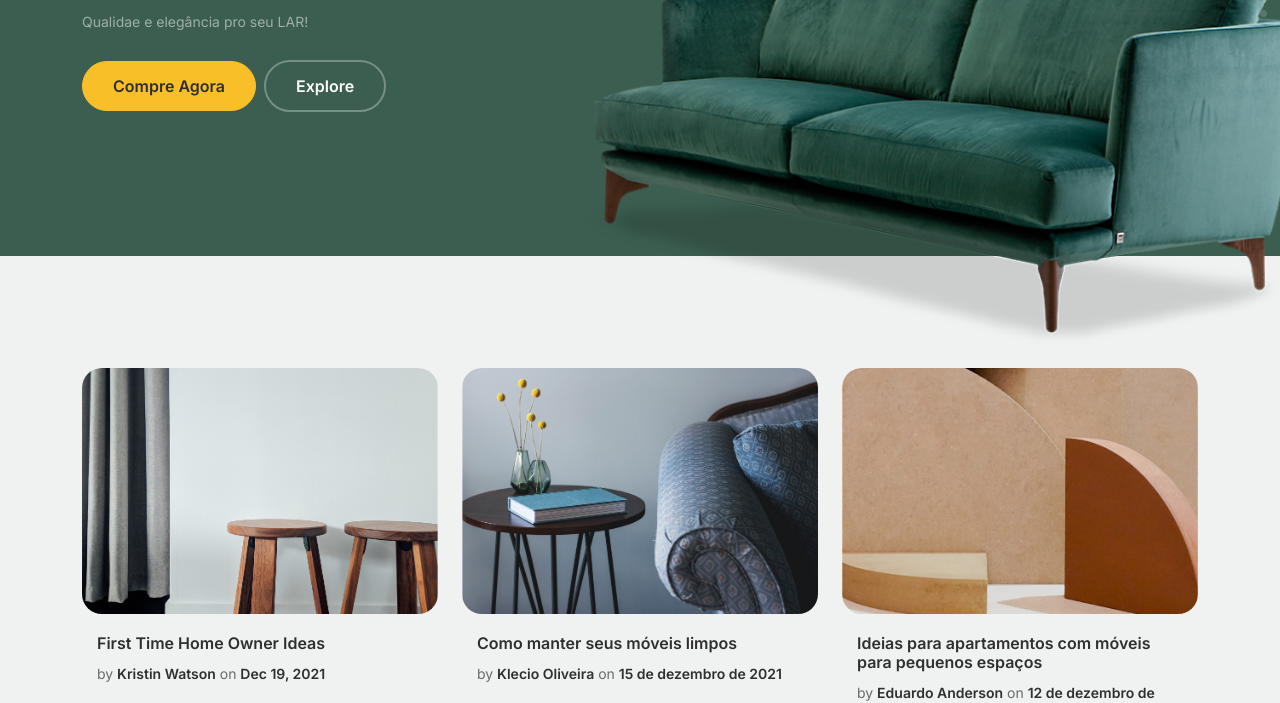
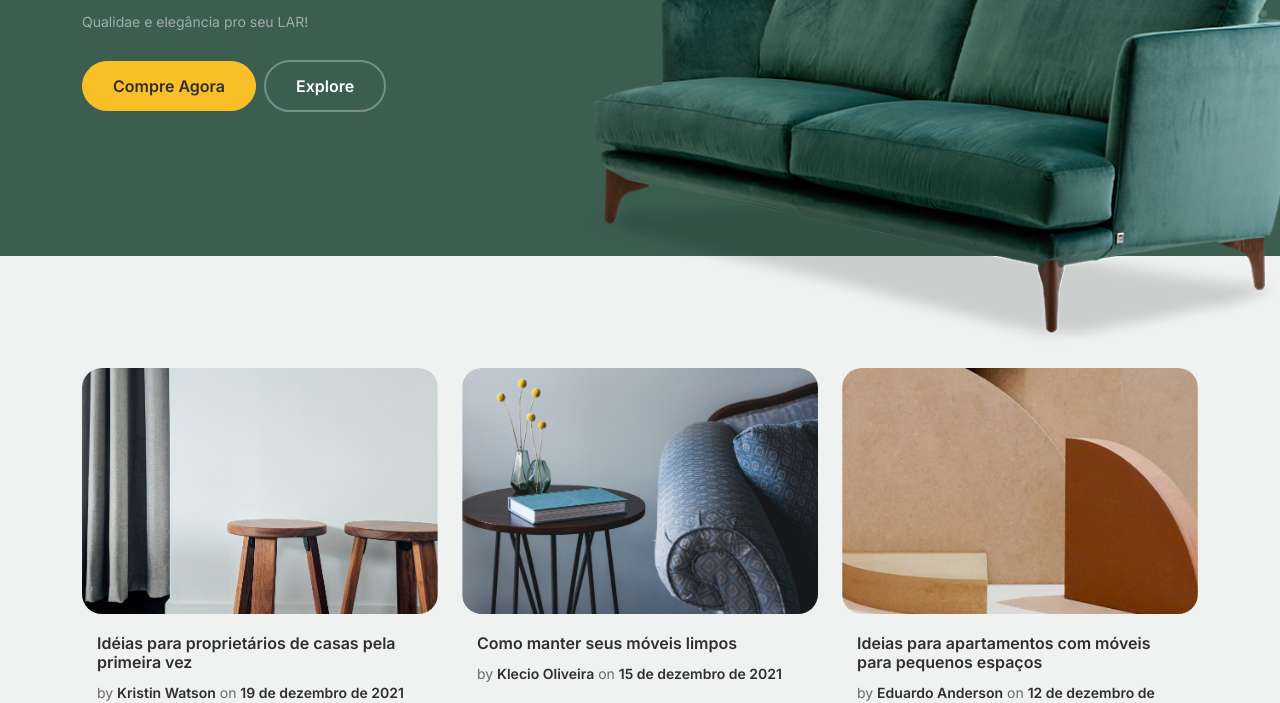
Before and after one commit to AnielleMaria/atividade02, a plain HTML site: page blog.html in a window 1280 px wide. Shown: the part 252-955 px from the top of the page. Drawn offline with Linux system fonts and the light colour scheme.

Commit message:
atualização

```diff
--- a/blog.html
+++ b/blog.html
@@ -91,9 +91,10 @@
 						<div class="post-entry">
 							<a href="#" class="post-thumbnail"><img src="images/post-1.jpg" alt="Image" class="img-fluid"></a>
 							<div class="post-content-entry">
-								<h3><a href="#">First Time Home Owner Ideas</a></h3>
+								<h3><a href="#">Idéias para proprietários de casas pela primeira vez
+								</a></h3>
 								<div class="meta">
-									<span>by <a href="#">Kristin Watson</a></span> <span>on <a href="#">Dec 19, 2021</a></span>
+									<span>by <a href="#">Kristin Watson</a></span> <span>on <a href="#">19 de dezembro de 2021</a></span>
 								</div>
 							</div>
 						</div>
```
